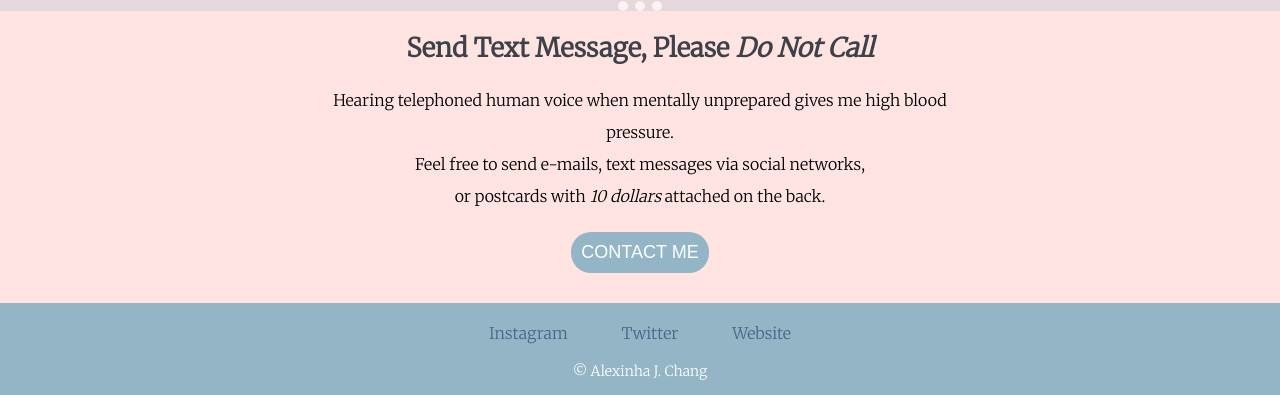
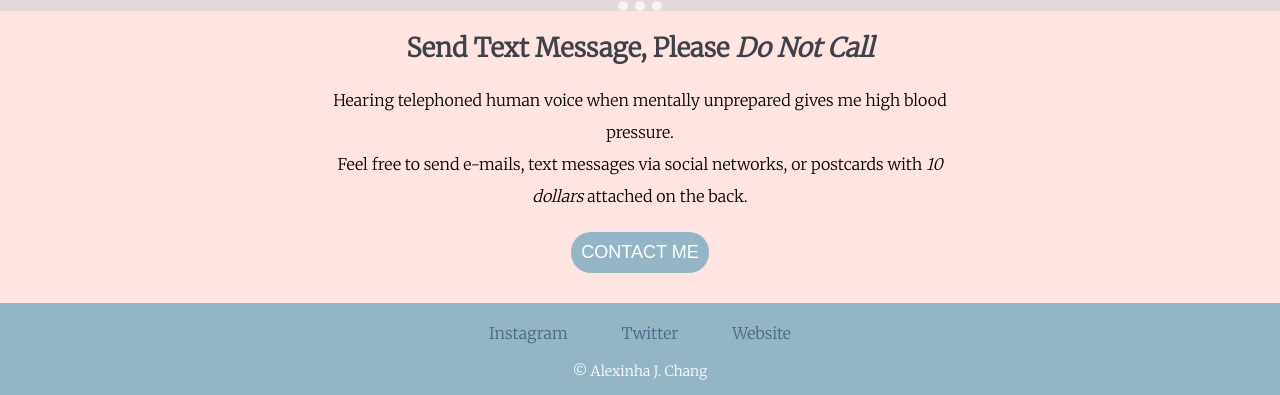
Before and after one commit to Alexinha/my-site-v1, a plain HTML site: page index.html in a window 1280 px wide. Shown: the part 2167-2562 px from the top of the page. Drawn offline with Linux system fonts and the light colour scheme.

Commit message:
Update index.html

```diff
--- a/index.html
+++ b/index.html
@@ -46,7 +46,7 @@
     <div class="contact-me">
       <h2>Send Text Message, Please <em>Do Not Call</em></h2>
       <p style="margin:auto; padding: 20px; width: 50%;">Hearing telephoned human voice when mentally unprepared gives me high blood pressure.<br>
-      Feel free to send e-mails, text messages via social networks, <br>or postcards with <em>10 dollars </em>attached on the back.</p>
+      Feel free to send e-mails, text messages via social networks, or postcards with <em>10 dollars </em>attached on the back.</p>
       <button><a class="btn" href="mailto:171222190@qq.com">CONTACT ME</a></button>
     </div>
   </div>
```
